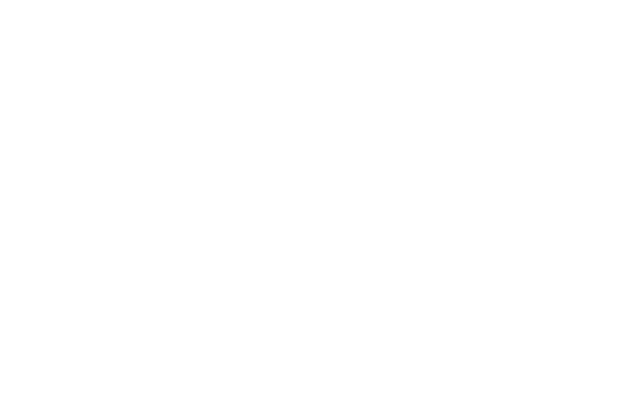
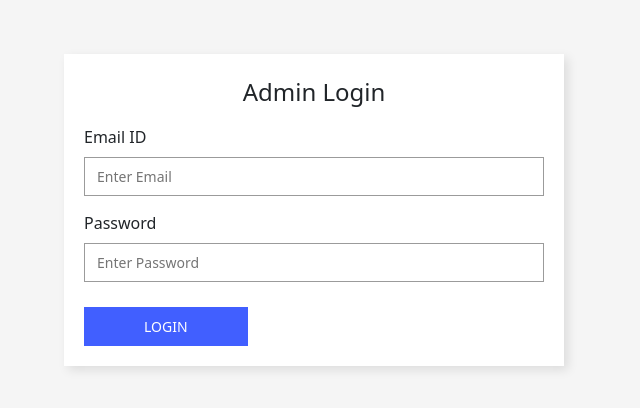
Before and after one commit to aaryainfo/admin, a React (Vite) app: page /login in a window 1280 px wide. Before the commit this address had no page. Shown: the part 190-598 px from the top of the page, without its empty margins (326-966 px from the left). Built offline with nearby package versions, Linux system fonts and the light colour scheme.

Commit message:
added validation to login form

```diff
--- a/Pages/Adminlogin.jsx
+++ b/Pages/Adminlogin.jsx
@@ -1,73 +1,61 @@
-import React, { useState } from 'react'
-import { useNavigate } from 'react-router-dom'
-import { toast } from 'react-toastify'
+import React from 'react';
+import { Formik, Form, Field, ErrorMessage } from 'formik';
+import * as Yup from 'yup';
+import { useNavigate } from 'react-router-dom';
 
 export default function AdminLogin() {
+    const navigate = useNavigate();
 
-    const [userEmail, setUserEmail] = useState('')
-    const [userPass, setUserPass] = useState('')
-    const [isLoading, setIsLoading] = useState(false)
+    // Define validation schema using Yup
+    const validationSchema = Yup.object().shape({
+        email: Yup.string().email('Invalid email').required('Email is required'),
+        password: Yup.string().required('Password is required')
+    });
 
-    const navigate = useNavigate()
-
-
-    async function loginFn() {
+    // Handle form submission
+    const handleSubmit = async (values, { setSubmitting }) => {
         try {
-            let formData = new FormData()
-            formData.append('email', userEmail)
-            formData.append('password', userPass)
-            const res = await fetch('https://vivopune.com/backend/public/api/account/admin-login', {
-                method: "POST",
-                headers: {
-                    "Accept": "application/json"
-                },
-                body: formData
-            })
-
-            const data = await res.json()
-            console.log(data)
-            if (data.status) {
-                toast.success(data.message)
-                localStorage.setItem('vivotoken', data.data.token)
-                navigate('/admin-dashboard')
-            } else {
-                if(Object.values(data.data).length > 0){
-                    toast.warn(Object.values(data.data)[0][0])
-                }else{
-                    toast.warn(data.message)
-                }
-            }
-
-
-
+            // Perform login operation
+            // If login is successful, navigate to dashboard
+            localStorage.setItem('vivotoken', 'dummy-token'); // Dummy token for demonstration
+            navigate('/admin-dashboard');
         } catch (error) {
-            console.log(error)
-            toast.warn("Something went wrong")
+            console.error(error);
+            // Handle error (e.g., display error message)
+        } finally {
+            setSubmitting(false);
         }
-    }
+    };
 
     return (
-        <div className='adminLoginPage' >
+        <div className='adminLoginPage'>
             <div className="adminLoginDiv">
                 <div className="heading">Admin Login</div>
-                <div className="inBox">
-                    <div className="tit">
-                        Email ID
-                    </div>
-                    <input type="text" value={userEmail} onChange={(e) => { setUserEmail(e.target.value) }} placeholder='Enter Email' className="inText" />
-                </div>
-                <div className="inBox">
-                    <div className="tit">
-                        Password
-                    </div>
-                    <input type="password" value={userPass} onChange={(e) => { setUserPass(e.target.value) }} placeholder='Enter Password' className="inText" />
-                </div>
-                <button className="loginbtn"
-                //  onClick={() => { loginFn() }}
-                  >
-                    Login
-                </button>
+                {/* Formik handles form state and validation */}
+                <Formik
+                    initialValues={{ email: '', password: '' }}
+                    validationSchema={validationSchema}
+                    onSubmit={handleSubmit}
+                >
+                    {({ isSubmitting }) => (
+                        <Form>
+                            <div className="inBox">
+                                <div className="tit">Email ID</div>
+                                <Field type="email" name="email" placeholder="Enter Email" className="inText" />
+                                <ErrorMessage name="email" component="div" className="error error-message" />
+                            </div>
+                            <div className="inBox">
+                                <div className="tit">Password</div>
+                                <Field type="password" name="password" placeholder="Enter Password" className="inText" />
+                                <ErrorMessage name="password" component="div" className="error error-message" />
+                            </div>
+                            <button type="submit" className="loginbtn" disabled={isSubmitting}>
+                                {isSubmitting ? 'Logging in...' : 'Login'}
+                            </button>
+                        </Form>
+                    )}
+                </Formik>
             </div>
         </div>
-    )
+    );
 }
--- a/package.json
+++ b/package.json
@@ -12,6 +12,7 @@
   },
   "dependencies": {
     "bootstrap": "^5.3.2",
+    "formik": "^2.4.5",
     "framer-motion": "^11.0.2",
     "i18next": "^23.8.2",
     "jodit-react": "^4.0.13",
@@ -22,7 +23,8 @@
     "react-icons": "^5.0.1",
     "react-paginate": "^8.2.0",
     "react-router-dom": "^6.21.3",
-    "react-toastify": "^10.0.4"
+    "react-toastify": "^10.0.4",
+    "yup": "^1.4.0"
   },
   "devDependencies": {
     "@types/react": "^18.2.43",
--- a/src/App.css
+++ b/src/App.css
@@ -40,3 +40,9 @@
 .read-the-docs {
   color: #888;
 } */
+
+
+.error-message {
+  color: red;
+  font-size: 0.8rem; /* Adjust font size as needed */
+}
--- a/src/App.jsx
+++ b/src/App.jsx
@@ -3,7 +3,7 @@
 import viteLogo from '/vite.svg'
 import 'react-toastify/dist/ReactToastify.css';
 import './App.css'
-import { Route, Routes } from 'react-router-dom'
+import { Navigate, Route, Routes } from 'react-router-dom'
 import Home from '../Pages/Home'
 import AboutUs from '../Pages/AboutUs'
 import ReadyProducts from '../Pages/ReadyProducts'
@@ -33,11 +33,18 @@
 
 function App() {
 
+  // Check if token is present in localStorage
+  const token = localStorage.getItem('token');
+
   return (
     <>
     <ToastContainer/>
       <Routes>
-        <Route path='/' element={<Home />} />
+        <Route path="/" element={<Navigate to="/dashboard" />} />
+        {/* Redirect to Dashboard if token is present, otherwise to Login */}
+        <Route path="/dashboard" element={token ? <AdminDashboard /> : <Navigate to="/login" />} />
+        <Route path="/login" element={<AdminLogin />} />
+        {/* <Route path='/' element={<Home />} />
         <Route path='/aboutus' element={<AboutUs />} />
         <Route path='/ready' element={<ReadyProducts />} />
         <Route path='/artstuone' element={<ArtStudio />} />
@@ -64,12 +71,7 @@
 
         <Route path='/admin-links' element={<AdminLinks/>} />
         <Route path='/admin-links/add' element={<AdminAddLinks/>} />
-        <Route path='/admin-links/update/:id' element={<AdminUpdateLinks/>} />
-
-
-
-
-
+        <Route path='/admin-links/update/:id' element={<AdminUpdateLinks/>} /> */}
 
       </Routes>
     </>
```
Also changed, not shown: 2 other files (tests, documents, lock files or other folders).
